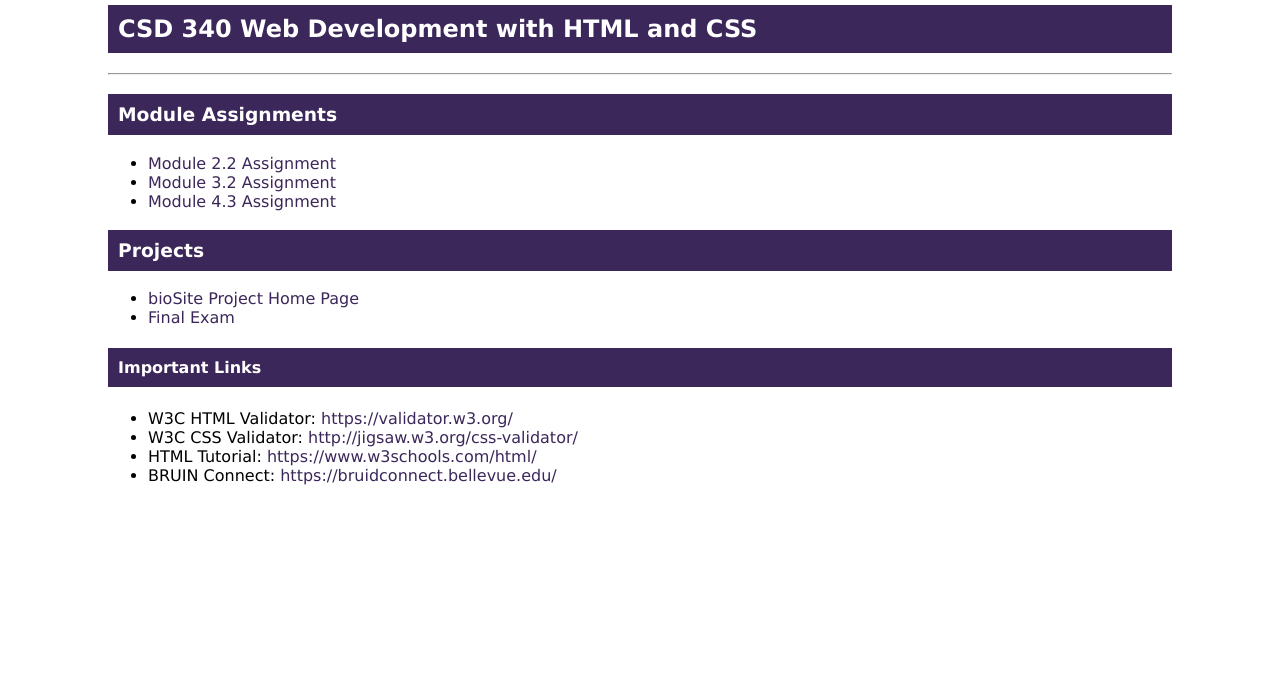
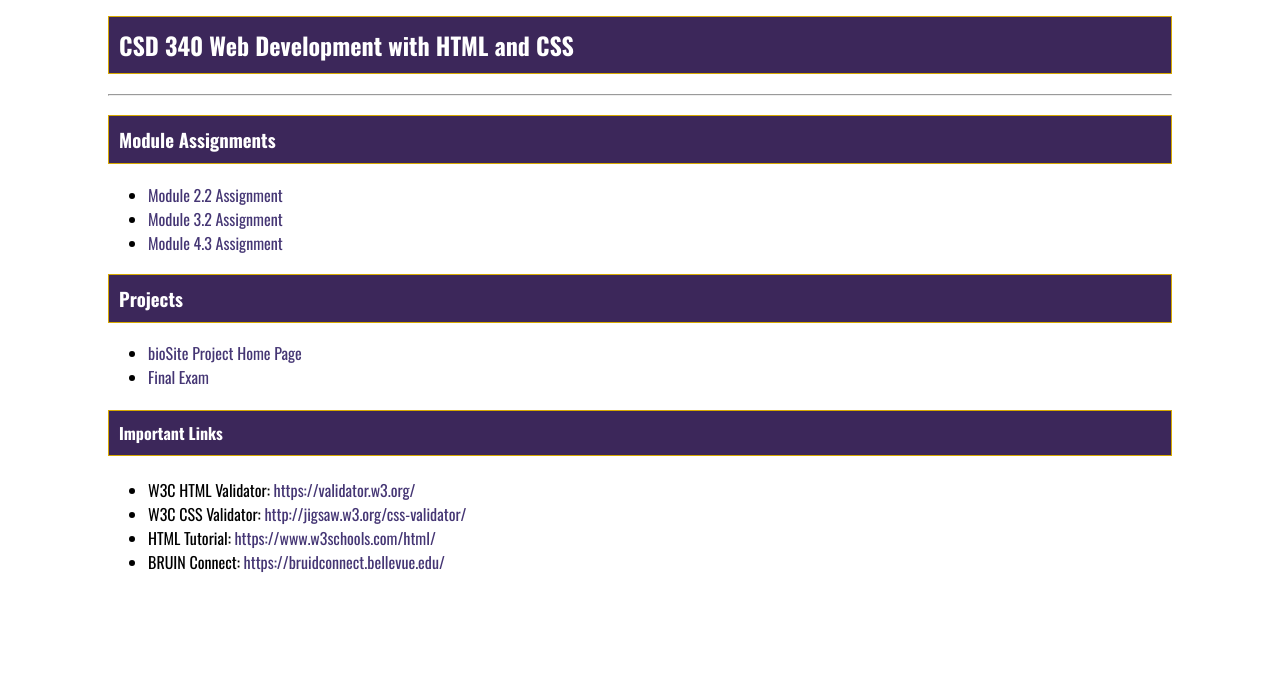
Before and after one commit to AmandaSherman/csd-340, a plain HTML site: page index.html in a window 1280 px wide. Shown: the part 124-800 px from the top of the page. Drawn offline with nearby package versions, Linux system fonts and the light colour scheme.

Commit message:
first part of mod 4 done

```diff
--- a/index.html
+++ b/index.html
@@ -7,9 +7,13 @@ Module 4.2 Assignment-->
 <html lang="en">
 <head>
     <title>"Amanda Sherman's CSD 340 Landing Page"</title>
-    <link href="site.css" type="text/css" rel="stylesheet" />
+    <link href="site.css" type="text/css" rel="stylesheet">
+    <link rel="preconnect" href="https://fonts.googleapis.com">
+    <link rel="preconnect" href="https://fonts.gstatic.com" crossorigin>
+    <link href="https://fonts.googleapis.com/css2?family=Oswald:wght@300;400;500;700&display=swap" rel="stylesheet">
 </head>
-<body><div id="container"><a href="#container">
+<body>
+    <div id="container">
     <h1>Amanda Sherman's Landing Page</h1>
     <h2>CSD 340 Web Development with HTML and CSS</h2>
     <hr />
@@ -17,7 +21,7 @@ Module 4.2 Assignment-->
     <ul>
         <li><a href="module-2/Sherman_EX1.html">Module 2.2 Assignment</a></li>
         <li><a href="module-3/Sherman_EX2.html">Module 3.2 Assignment</a></li>
-        <li><a href="">Module 4.3 Assignment</a></li>
+        <li><a href="module-4/Sherman_EX3.html">Module 4.3 Assignment</a></li>
     </ul>
     <h3>Projects</h3>
     <ul>
--- a/site.css
+++ b/site.css
@@ -16,12 +16,12 @@ body {
 h1, h2, h3, h4 {
     background-color:#3c275a;
     color: #fff;
-    border: #D6A800;
+    border: 1px solid #D6A800;
     padding: 10px;
 }
 
-a:link {
-    color: #3c275a;
+a {
+    color: #453674;
     text-decoration: none;
 }
 
```
